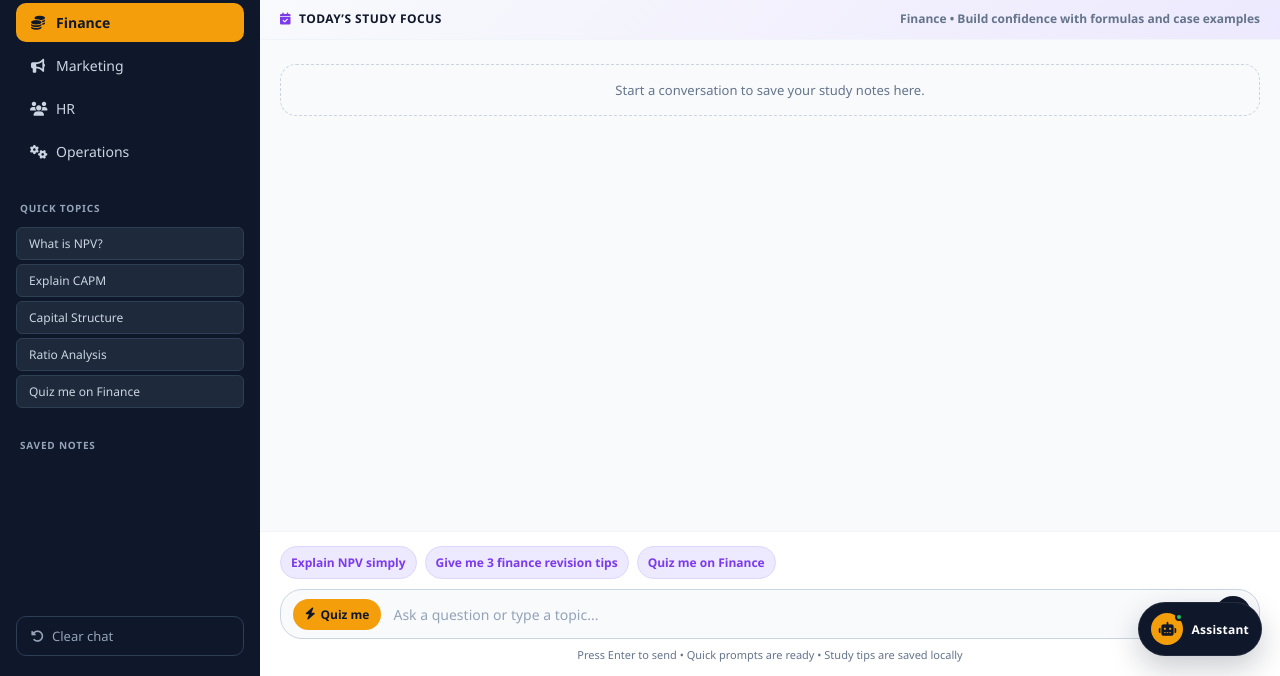
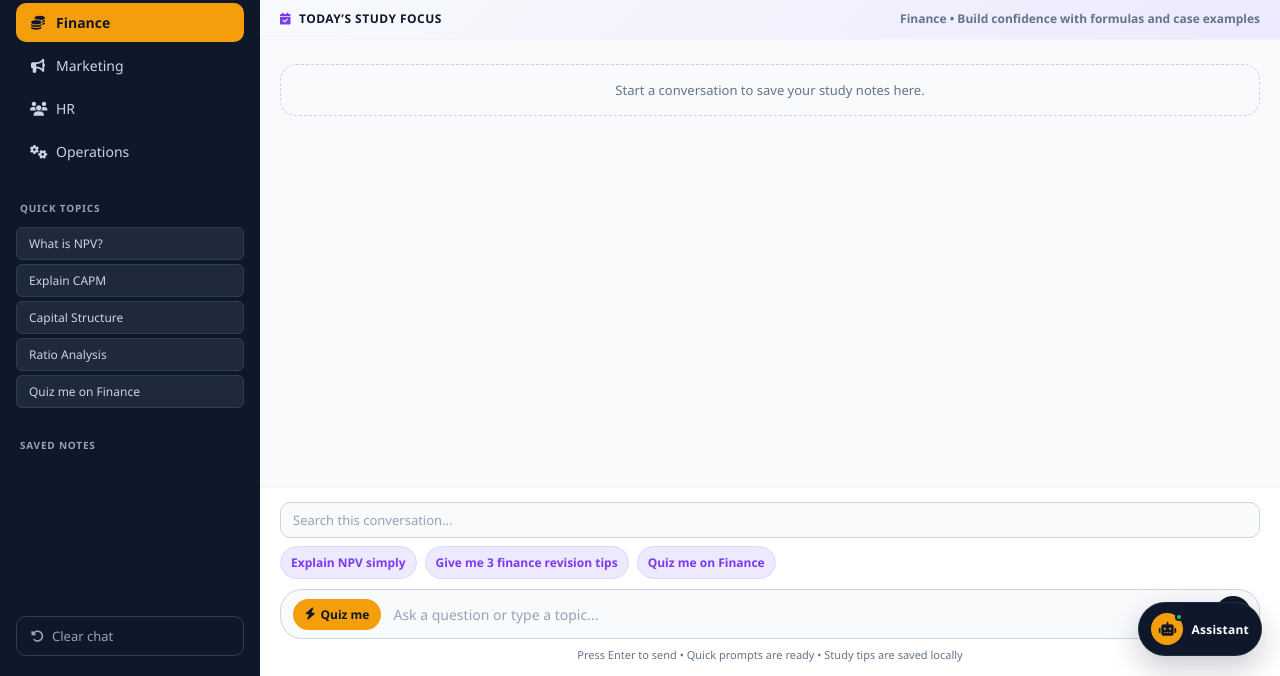
Before and after one commit to shiwanshuverma47-netizen/AI-Chatbot, a plain HTML site: page index.html in a window 1280 px wide. Both pictures are taken after a click on the button "Clear chat". Shown: the part 124-800 px from the top of the page. Drawn offline with Linux system fonts and the light colour scheme.

Commit message:
feat: add live search for saved conversation messages

```diff
--- a/index.html
+++ b/index.html
@@ -158,6 +158,15 @@
 
     <!-- Input area -->
     <div class="input-area">
+      <label class="visually-hidden" for="historySearch">Search this conversation</label>
+      <input
+        type="search"
+        id="historySearch"
+        class="history-search"
+        placeholder="Search this conversation..."
+        autocomplete="off"
+      />
+      <p class="search-status" id="searchStatus" role="status" aria-live="polite" hidden></p>
       <div class="suggestion-strip" id="quickSuggestions" role="group" aria-label="Suggested prompts"></div>
       <div class="input-row">
         <button class="quiz-btn" id="quizBtn" type="button">
--- a/script.js
+++ b/script.js
@@ -19,6 +19,8 @@ const exportChatBtn = document.getElementById('exportChatBtn');
 const notesPanel = document.getElementById('notesPanel');
 const toast = document.getElementById('toast');
 const focusCopy = document.getElementById('focusCopy');
+const historySearch = document.getElementById('historySearch');
+const searchStatus = document.getElementById('searchStatus');
 
 const STORAGE_KEY = 'mba-buddy-chat-history';
 const THEME_STORAGE_KEY = window.MBA_BUDDY_CONFIG?.themeKey || 'mba-buddy-theme';
@@ -516,6 +518,7 @@ function saveCurrentNote() {
 
 function showEmptyState() {
   messages.innerHTML = '<div class="empty-state">Start a conversation to save your study notes here.</div>';
+  applyHistorySearch();
 }
 
 function renderChatHistory() {
@@ -526,6 +529,25 @@ function renderChatHistory() {
   }
   chatHistory.forEach((entry) => addMessage(entry.text, entry.role, false));
   messages.scrollTop = messages.scrollHeight;
+  applyHistorySearch();
+}
+
+function applyHistorySearch() {
+  if (!historySearch || !searchStatus) return;
+  const query = historySearch.value.trim().toLocaleLowerCase();
+  const messageElements = messages.querySelectorAll('.msg[data-chat-message="true"]');
+  let visibleCount = 0;
+
+  messageElements.forEach((message) => {
+    const matches = !query || message.textContent.toLocaleLowerCase().includes(query);
+    message.hidden = !matches;
+    if (matches) visibleCount += 1;
+  });
+
+  searchStatus.hidden = !query;
+  searchStatus.textContent = query
+    ? (visibleCount ? `${visibleCount} matching message${visibleCount === 1 ? '' : 's'}` : 'No matching messages')
+    : '';
 }
 
 function sendMessage(text) {
@@ -582,6 +604,7 @@ function formatTime() {
 function addMessage(text, role, persist = true) {
   const div = document.createElement('div');
   div.className = 'msg ' + (role === 'bot' ? 'bot-msg' : 'user-msg');
+  div.dataset.chatMessage = 'true';
 
   const timestamp = `<span class="msg-time">${formatTime()}</span>`;
   const safeText = escapeHtml(text);
@@ -595,6 +618,7 @@ function addMessage(text, role, persist = true) {
 
   messages.appendChild(div);
   messages.scrollTop = messages.scrollHeight;
+  applyHistorySearch();
 
   if (persist) {
     chatHistory.push({ text, role });
@@ -656,6 +680,7 @@ userInput.addEventListener('keydown', (event) => {
     sendMessage(userInput.value);
   }
 });
+historySearch?.addEventListener('input', applyHistorySearch);
 
 quizBtn.addEventListener('click', () => {
   sendMessage(`Quiz me on ${activeSubject.charAt(0).toUpperCase() + activeSubject.slice(1)}`);
--- a/style.css
+++ b/style.css
@@ -607,6 +607,25 @@ body {
   gap: 8px;
   margin-bottom: 10px;
 }
+.history-search {
+  width: 100%;
+  margin-bottom: 8px;
+  padding: 8px 12px;
+  border: 1px solid var(--gray-300);
+  border-radius: var(--radius-md);
+  background: var(--surface-soft);
+  color: var(--text-dark);
+  font: inherit;
+  font-size: 13px;
+}
+.history-search::placeholder {
+  color: var(--gray-400);
+}
+.search-status {
+  margin: -2px 4px 8px;
+  color: var(--text-muted);
+  font-size: 11px;
+}
 .suggestion-chip {
   padding: 7px 10px;
   border-radius: 999px;
```
